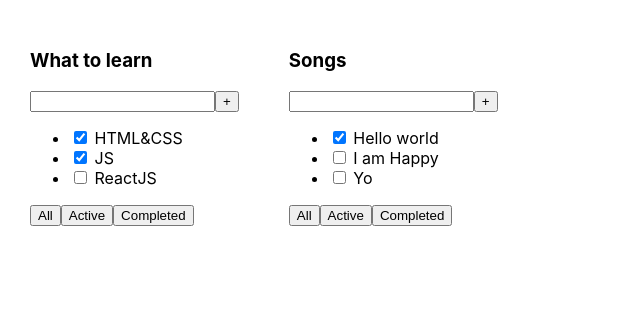
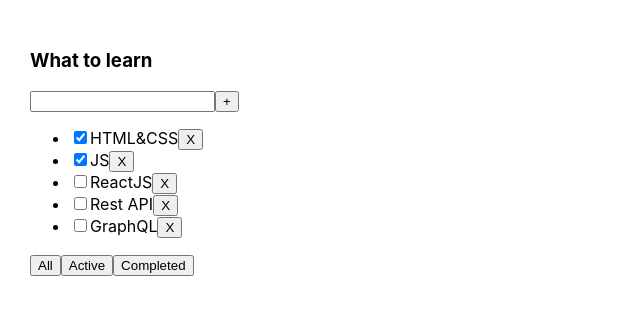
Before and after one commit to aidar2218/1-todolist-practice, a React (Create React App) app: page / in a window 1280 px wide. Shown: the top 314 px of the page, without its empty margins (0-640 px from the left). Built offline with nearby package versions, Linux system fonts and the light colour scheme.

Commit message:
Commit 02. First used local state "useState", wrote function for remove and filter tasks.

```diff
--- a/src/App.tsx
+++ b/src/App.tsx
@@ -1,24 +1,48 @@
-import React from 'react';
+import React, {useState} from 'react';
 import './App.css';
-import {TodoList} from "./TodoList";
+import {TaskType, TodoList} from "./TodoList";
 import {v1} from "uuid";
 
+export type FilterValuesType = "all" | "active" | "completed";
+
 function App() {
-    const tasks1 = [
+
+    let [tasks, setTasks] = useState <TaskType[]> ([
         {id: v1(), title: "HTML&CSS", isDone: true},
         {id: v1(), title: "JS", isDone: true},
-        {id: v1(), title: "ReactJS", isDone: false}
-    ]
-    const tasks2 = [
-        {id: v1(), title: "Hello world", isDone: true},
-        {id: v1(), title: "I am Happy", isDone: false},
-        {id: v1(), title: "Yo", isDone: false}
-    ]
+        {id: v1(), title: "ReactJS", isDone: false},
+        {id: v1(), title: "Rest API", isDone: false},
+        {id: v1(), title: "GraphQL", isDone: false},
+    ]);
+
+    let [filter, setFilter] = useState <FilterValuesType> ("all");
+
+    let tasksForTodoList = tasks;
+
+    if (filter === "active") {
+        tasksForTodoList = tasks.filter(task => task.isDone === false);
+    }
+    if (filter === "completed") {
+        tasksForTodoList = tasks.filter(task => task.isDone === true);
+    }
+
+    const removeTask = (id: string) => {
+        let filteredTasks = tasks.filter(task => task.id !== id);
+        setTasks(filteredTasks);
+    }
+
+    const changeFilter = (value: FilterValuesType) => {
+        setFilter(value);
+    }
+
 
     return (
         <div className="App">
-            <TodoList title={"What to learn"} tasks={tasks1}/>
-            <TodoList title={"Songs"} tasks={tasks2}/>
+            <TodoList title={"What to learn"}
+                      tasks={tasksForTodoList}
+                      removeTask={removeTask}
+                      changeFilter={changeFilter}/>
+
         </div>
     );
 }
--- a/src/TodoList.tsx
+++ b/src/TodoList.tsx
@@ -1,11 +1,14 @@
 import React from "react";
+import {FilterValuesType} from "./App";
 
 type TodoListPropsType = {
     title: string
     tasks: TaskType[]
+    removeTask: (id: string) => void
+    changeFilter: (value: FilterValuesType) => void
 }
 
-type TaskType = {
+export type TaskType = {
     id: string
     title: string
     isDone: boolean
@@ -20,14 +23,23 @@
                 <button>+</button>
             </div>
             <ul>
-                <li><input type="checkbox" checked={props.tasks[0].isDone}/> <span>{props.tasks[0].title}</span></li>
-                <li><input type="checkbox" checked={props.tasks[1].isDone}/> <span>{props.tasks[1].title}</span></li>
-                <li><input type="checkbox" checked={props.tasks[2].isDone}/> <span>{props.tasks[2].title}</span></li>
+                {props.tasks.map((task, index) => {
+                    return (
+                        <li key={index}>
+                            <input type="checkbox" checked={task.isDone}/>
+                            <span>{task.title}</span>
+                            <button onClick={() => {
+                                props.removeTask(task.id);
+                            }
+                            }>X</button>
+                        </li>
+                    )
+                })}
             </ul>
             <div>
-                <button>All</button>
-                <button>Active</button>
-                <button>Completed</button>
+                <button onClick={() => props.changeFilter("all")}>All</button>
+                <button onClick={() => props.changeFilter("active")}>Active</button>
+                <button onClick={() => props.changeFilter("completed")}>Completed</button>
             </div>
         </div>
     )
--- a/src/index.tsx
+++ b/src/index.tsx
@@ -7,11 +7,7 @@
 const root = ReactDOM.createRoot(
   document.getElementById('root') as HTMLElement
 );
-root.render(
-  <React.StrictMode>
-    <App />
-  </React.StrictMode>
-);
+root.render(<App />);
 
 // If you want to start measuring performance in your app, pass a function
 // to log results (for example: reportWebVitals(console.log))
```
